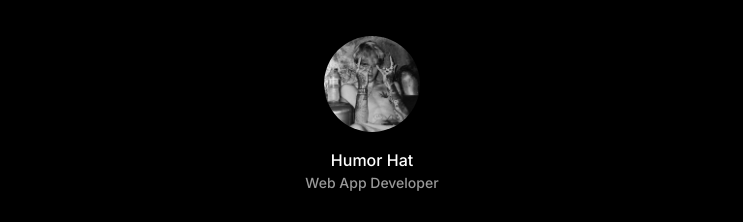
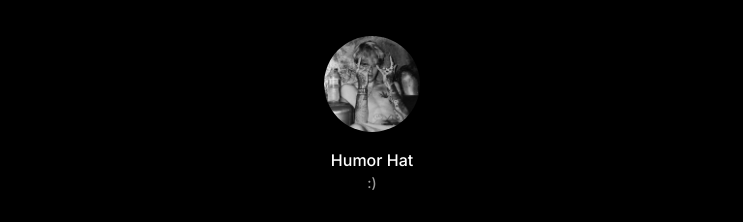
Before and after one commit to humorhat/humorhat.github.io, a plain HTML site: page index.html in a window 1280 px wide. Shown: the top 222 px of the page, without its empty margins (268-1011 px from the left). Drawn offline with Linux system fonts and the light colour scheme.

Commit message:
Update index.html

```diff
--- a/index.html
+++ b/index.html
@@ -41,7 +41,7 @@
                 <h1 class="sc-dlfnbm fgRbfR eiGOpF">Humor Hat</h1>
               </div>
               <div class="sc-bdfBwQ hTuoxC">
-                <h2 class="sc-hKgILt jbYlPX">Web App Developer</h2>
+                <h2 class="sc-hKgILt jbYlPX">:)</h2>
               </div>
             </div>
           </div>
```
